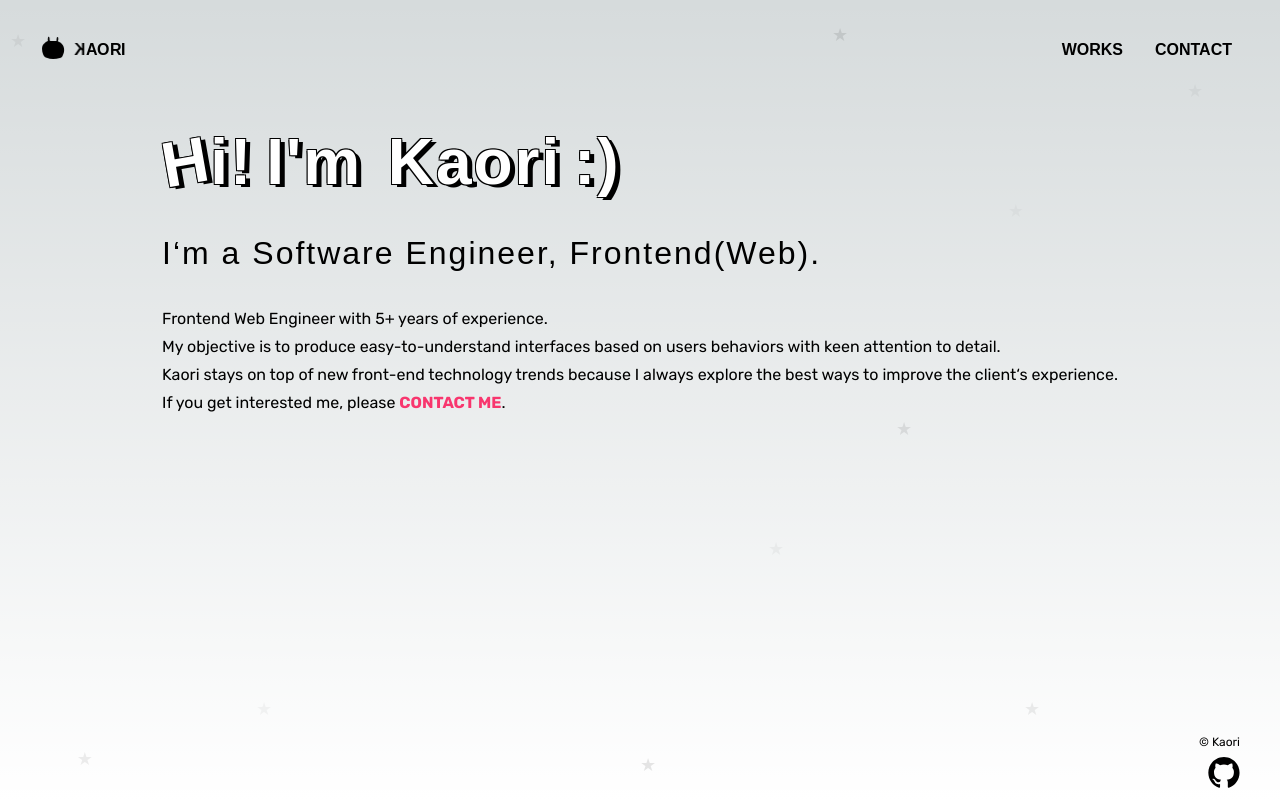
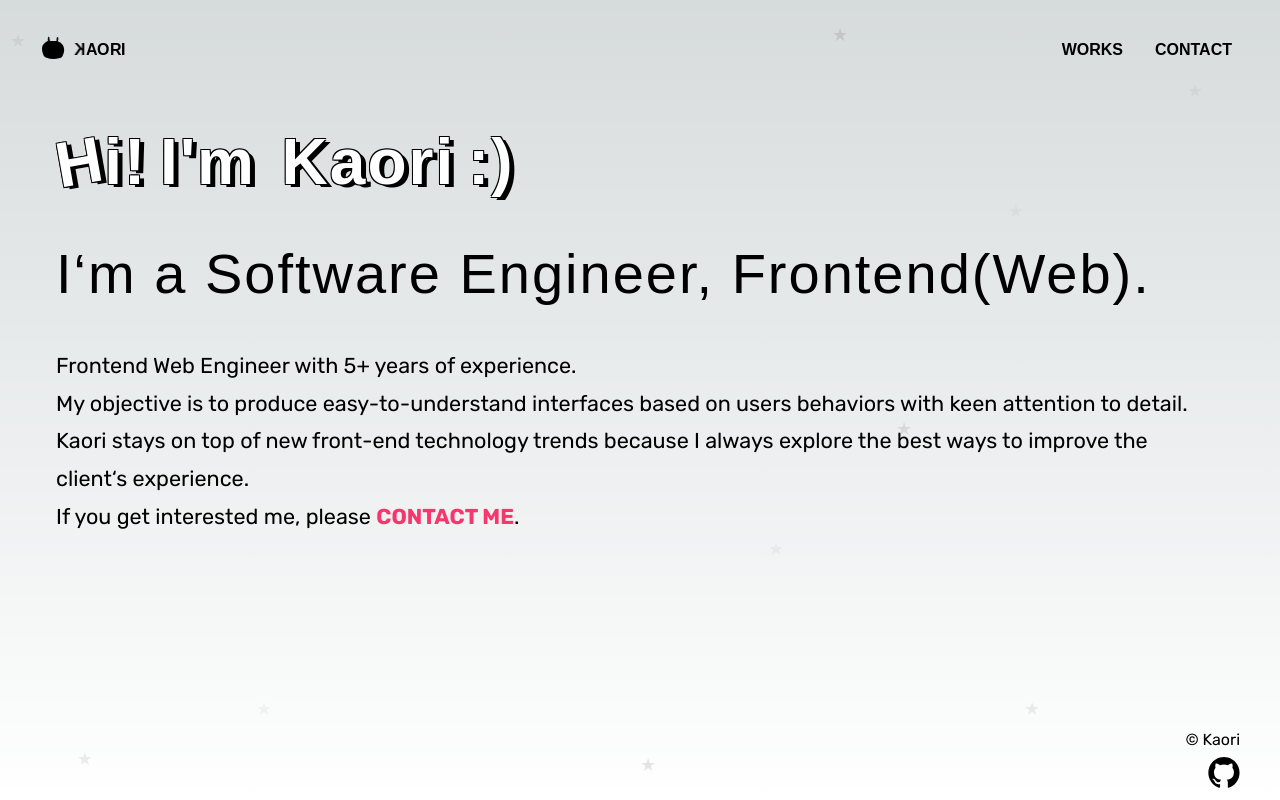
Before and after one commit to suige/portfolio-fe, a Next.js app: page / in a window 1280 px wide. Built offline with nearby package versions, Linux system fonts and the light colour scheme; no server answers; a web font is replaced by a local one.

Commit message:
feat: update font-size variables to flexible

```diff
--- a/src/app/globals.css
+++ b/src/app/globals.css
@@ -4,10 +4,11 @@
   --size-3: 24px;
   --size-4: 32px;
   --size-5: 40px;
-  --font-size-sm: 12px;
-  --font-size-md: 16px;
-  --font-size-lg: 28px;
-  --font-size-xl: 32px;
+  --font-size-sm: clamp(0.75rem, 2vw, 1rem);
+  --font-size-md: clamp(1rem, 4vw, 1.35rem);
+  --font-size-lg: clamp(1.5rem, 6vw, 2.5rem);
+  --font-size-xl: clamp(2rem, 9vw, 3.5rem);
+  --font-body: var(--font-size-md);
   --header-height: 100px;
   --font-family: var(--font-rubik), sans-serif;
   --font-family-h: var(--font-wendy-one), sans-serif;
@@ -89,6 +90,7 @@
 }
 
 p {
+  font-size: var(--font-body);
   line-height: 1.75;
 }
 
```
